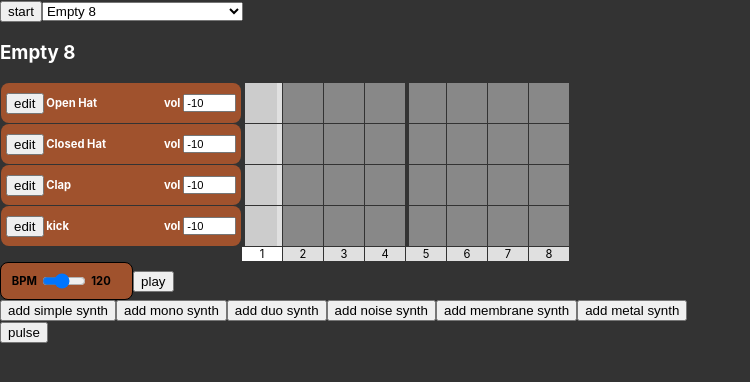
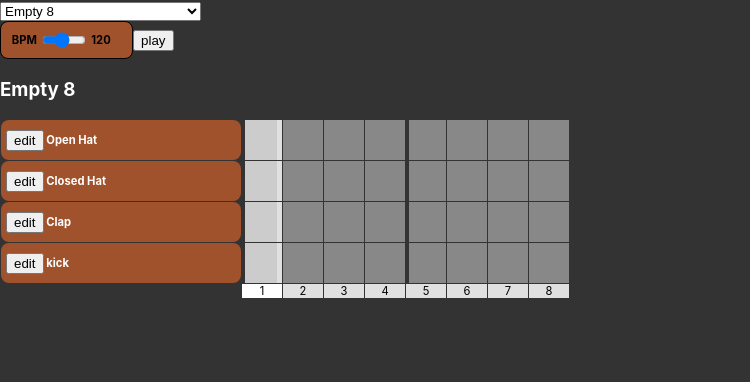
Before and after one commit to joshmarinacci/xp, a React (Create React App) app in the folder synth2/: page / in a window 1280 px wide. Shown: the top 382 px of the page, without its empty margins (0-750 px from the left). Built offline with nearby package versions, Linux system fonts and the light colour scheme.

Commit message:
tons of fixes

```diff
--- a/synth2/src/App.css
+++ b/synth2/src/App.css
@@ -50,6 +50,7 @@ h3 {
     border-radius: 0.5rem;
     margin:0.5em;
     align-items: center;
+    width: 20em;
 }
 
 .prop-grid label {
--- a/synth2/src/App.js
+++ b/synth2/src/App.js
@@ -12,6 +12,7 @@ import {
 import {useEffect, useState} from 'react'
 import {EnvelopeEditor, FilterEditor, NoiseEditor, SynthEditor} from './editors.jsx'
 import {HBox, SequencerGrid} from './comps.jsx'
+import {generateUniqueID} from 'web-vitals/dist/modules/lib/generateUniqueID.js'
 
 function MakeSynths() {
 
@@ -250,11 +251,10 @@ function PresetsLoader({onChange}) {
 // noise.start()
 // let triggers = [noise,am]
 
-let noise = new NoiseSynth()
-noise.toDestination()
-let triggers = [noise]
-// let editable_synth = new NoiseSynth()
-function TriggerButton({beatLength}) {
+// let noise = new NoiseSynth()
+// noise.toDestination()
+
+function TriggerButton({beatLength, synth}) {
     useEffect(()=>{
         // let notes = ["C4", "D4", "E4","F4"]
         // let count = 0
@@ -275,68 +275,127 @@ function TriggerButton({beatLength}) {
     })
     return <button onClick={() => {
         let note = "C4"
-        let dur = "4n"
+        let dur = beatLength
         let time = now()
-        triggers.forEach(trg => {
-            console.log(trg.name)
-            if(trg.name === "Synth") trg.triggerAttackRelease(note, dur, time)
-            if(trg.name === "FrequencyEnvelope") trg.triggerAttackRelease(time)
-            if(trg.name === "NoiseSynth") trg.triggerAttackRelease(dur,time)
-            if(trg.name === "AmplitudeEnvelope") trg.triggerAttackRelease(dur,time)
-        })
+        let trg = synth
+        if(trg.name === "Synth") trg.triggerAttackRelease(note, dur, time)
+        if(trg.name === "FrequencyEnvelope") trg.triggerAttackRelease(time)
+        if(trg.name === "NoiseSynth") trg.triggerAttackRelease(dur,time)
+        if(trg.name === "AmplitudeEnvelope") trg.triggerAttackRelease(dur,time)
     }}>pulse</button>
 }
+let MASTER_SYNTHS = MakeSynths()
+// editable_synth.toDestination()
 
-// editable_synth.toDestination()
+class Wrapper {
+    constructor(obj) {
+        this.obj = obj
+        this.id = generateUniqueID()
+    }
+    get_value(name) {
+        let prop = this.obj[name]
+        // console.log("get_value",name,prop, this.obj)
+        if(prop === undefined) return null
+        if(prop && prop.name && prop.name === "Param") return prop.value
+        if(prop && prop.name && prop.name === "Signal") return prop.value
+        return prop
+    }
+    set_value(name,value) {
+        let prop = this.obj[name]
+        // console.log("setting",name,value,prop)
+        if(prop && prop.name && prop.name === "Param") return prop.value = value
+        if(prop && prop.name && prop.name === "Signal") return prop.value = value
+        this.obj[name] = value
+    }
+}
+class SynthWrapper {
+    constructor(synth,name) {
+        this.synth = synth
+        this.name = name
+        this.id = generateUniqueID()
+    }
+    title() {
+        return this.name
+    }
+    get_value(name) {
+        let prop = this.synth[name]
+        console.log("getting",name,prop)
+        if(prop.name && prop.name === "Param") return prop.value
+        return prop
+    }
+    set_value(name,value) {
+        let prop = this.synth[name]
+        console.log("setting",name,value,prop)
+        if(prop.name && prop.name === "Param") return prop.value = value
+        this.synth[name] = value
+    }
+    triggerAttackRelease(note,dur,time) {
+        if(this.synth.name === "NoiseSynth") return this.synth.triggerAttackRelease(dur,time)
+        return this.synth.triggerAttackRelease(note,dur,time)
+    }
+    oscillators(){
+        if(this.synth.oscillator) return [new Wrapper(this.synth.oscillator)]
+        return []
+    }
+    envelopes() {
+        // console.log("envelopes for",this.synth.envelope.sustain)
+        if(this.synth.envelope) return [new Wrapper(this.synth.envelope)]
+        return []
+    }
+    extra_props() {
+        if(this.synth.name === "MembraneSynth") return ['octaves','pitchDecay','volume']
+        return []
+    }
+    filters() {
+        console.log("filters for",this.synth)
+        return []
+    }
+}
 function App() {
     const [global_state, set_global_state] = useState(STATES['clear8'])
-    const [synths, set_synths] = useState([])
+    const [editing_synth, set_editing_synth] = useState(null)
     if(!global_state.data) global_state.data = []
   return (
     <div className="App">
-        <button onClick={()=>Transport.toggle()}>start</button>
         <PresetsLoader onChange={(preset)=>set_global_state(preset)}/>
+        <HBox>
+            <BPMControl/>
+            <PlayPauseButton/>
+        </HBox>
         <h3>{global_state.name}</h3>
         <SequencerGrid
             steps={global_state.steps}
-            synths={MakeSynths()}
+            synths={MASTER_SYNTHS}
             stepSize={global_state.stepSize}
             rowSize={global_state.rowSize}
             initial_data={global_state.data}
             onEdit={synth => {
-                console.log("changing the edit",synth)
-                set_synths([synth.synth])
+                set_editing_synth(new SynthWrapper(synth.synth,synth.name))
             }}
         />
-        <HBox>
-            <BPMControl/>
-            <PlayPauseButton/>
-        </HBox>
-        <div className={"hbox"}>
-            <button onClick={()=>{
-                set_synths(synths.concat([new Synth().toDestination()]))
-            }}>add simple synth</button>
-            <button onClick={()=>{
-                set_synths(synths.concat([new MonoSynth().toDestination()]))
-            }}>add mono synth</button>
-            <button onClick={()=>{
-                set_synths(synths.concat([new DuoSynth().toDestination()]))
-            }}>add duo synth</button>
-            <button onClick={()=>{
-                set_synths(synths.concat([new NoiseSynth().toDestination()]))
-            }}>add noise synth</button>
-            <button onClick={()=>{
-                set_synths(synths.concat([new MembraneSynth().toDestination()]))
-            }}>add membrane synth</button>
-            <button onClick={()=>{
-                set_synths(synths.concat([new MetalSynth().toDestination()]))
-            }}>add metal synth</button>
-        </div>
-        <TriggerButton triggers={triggers} beatLength={"2n"}/>
+        {/*<HBox>*/}
+        {/*    <button onClick={()=>{*/}
+        {/*        set_synths(synths.concat([new Synth().toDestination()]))*/}
+        {/*    }}>add simple synth</button>*/}
+        {/*    <button onClick={()=>{*/}
+        {/*        set_synths(synths.concat([new MonoSynth().toDestination()]))*/}
+        {/*    }}>add mono synth</button>*/}
+        {/*    <button onClick={()=>{*/}
+        {/*        set_synths(synths.concat([new DuoSynth().toDestination()]))*/}
+        {/*    }}>add duo synth</button>*/}
+        {/*    <button onClick={()=>{*/}
+        {/*        set_synths(synths.concat([new NoiseSynth().toDestination()]))*/}
+        {/*    }}>add noise synth</button>*/}
+        {/*    <button onClick={()=>{*/}
+        {/*        set_synths(synths.concat([new MembraneSynth().toDestination()]))*/}
+        {/*    }}>add membrane synth</button>*/}
+        {/*    <button onClick={()=>{*/}
+        {/*        set_synths(synths.concat([new MetalSynth().toDestination()]))*/}
+        {/*    }}>add metal synth</button>*/}
+        {/*</HBox>*/}
+        {/*<TriggerButton triggers={triggers} beatLength={"2n"}/>*/}
         {/*<TriggerButton triggers={triggers} beatLength={"4n"}/>*/}
-        {synths.map((synth,i) => {
-            return <SynthEditor key={"synth_"+i} synth={synth}/>
-        })}
+        {editing_synth?<SynthEditor key={editing_synth.id} synth={editing_synth}/>:<div/>}
     </div>
   );
 }
--- a/synth2/src/comps.jsx
+++ b/synth2/src/comps.jsx
@@ -72,7 +72,7 @@ function SynthControl({synth,onEdit}) {
         <button onClick={()=>onEdit(synth)}>edit</button>
         <label style={{ minWidth:"50px"}} onClick={()=>play_example(synth)}>{synth.title}</label>
         <Spacer/>
-        <VolumeControl volume={synth.synth.volume} label={"vol"}/>
+        {/*<VolumeControl volume={synth.synth.volume} label={"vol"}/>*/}
     </div>
 
 }
@@ -124,6 +124,7 @@ function SynthRow({synth, stepCount, active_step, initial_data, onEdit}) {
 export function SequencerGrid({synths, steps, stepSize, rowSize, initial_data, onEdit}) {
     const [step, set_step] = useState(0)
     useEffect(()=>{
+        console.log("redoing the loiop")
         let ticks = range(steps).map(()=>"C4")
         let count = 0
         let seq = new Sequence((time,note)=>{
--- a/synth2/src/editors.jsx
+++ b/synth2/src/editors.jsx
@@ -10,62 +10,47 @@ let OSC_TYPES = [
 
 function PropGrid({obj, props}) {
     return <div className={"prop-grid"}>
+        <label>other</label> <b></b>
         {props.map(prop => {
-            let v = obj[prop]
-            let name = <b key={`name_${prop}`}>{prop}</b>
-            if(typeof v === 'object') v = v.value
             return <>
-            {name}
-                <i key={`value_${prop}`}>{v}</i>
+                <label key={`name_${prop}`}>{prop}</label>
+                <b></b>
+                <i key={`value_${prop}`}>{obj.get_value(prop)}</i>
             </>
         })}
     </div>
 }
 
 export function OscillatorEditor({oscillator}) {
-    let [type, set_type] = useState(oscillator?oscillator.type:"")
-    if(!oscillator) return <div></div>
+    let [type, set_type] = useState(oscillator.get_value('type'))//oscillator?oscillator.type:"")
     return <div className={"prop-grid"}>
-        <label>name</label> <b>{oscillator.name}</b>
-        <label>type</label>
-        <select value={type} onChange={(e)=>{
-            oscillator.set({type:e.target.value})
+        <label>name</label> <b>{oscillator.get_value('name')}</b>
+        <label>type</label><select value={type} onChange={(e)=>{
+            oscillator.set_value('type',e.target.value)
             set_type(e.target.value)
         }}>{OSC_TYPES.map(t => <option key={t} value={t}>{t}</option>)}
         </select>
         {/*<div className={"prop-grid"}>*/}
-        {/*    <b>harmonicity</b><i>{oscillator.harmonicity.value}</i>*/}
+            {/*<b>harmonicity</b><i>{oscillator.get_value('harmonicity')}</i>*/}
         {/*</div>*/}
         {/*<PropGrid obj={oscillator} props={["modulationType","partialCount","phase","type"]}/>*/}
-        <TSlider name={"detune"} min={-100} max={100} obj={oscillator} prop={"detune"}/>
+        <PropSlider name={"detune"} min={-100} max={100} obj={oscillator} prop={"detune"}/>
     </div>
 }
 
-function TSlider({prop, obj, min, max, name}) {
-    const [value, set_value] = useState(()=>{
-        if(obj[prop].name && obj[prop].name === "Signal") {
-            // console.log("is a signal")
-            return obj[prop].value
-        } else {
-            return obj[prop]
-        }
-    })
+function PropSlider({prop, obj, min, max, name}) {
+    const [value, set_value] = useState(()=> obj.get_value(prop))
     return <>
         <label>{name?name:prop}</label>
         <input className={"tslider"}
-        type={"range"} min={min*100} max={max*100} value={value*100}
+            type={"range"} min={min*100} max={max*100} value={value*100}
                onChange={(e)=>{
                    let v = (parseFloat(e.target.value))/100
-                   if(obj[prop].name && obj[prop].name=== 'Signal') {
-                       // console.log("setting", v, "on", obj, prop)
-                       obj[prop].value = v
-                   } else {
-                       obj[prop] = v
-                   }
+                   obj.set_value(name,v)
                    set_value(v)
                }}
         />
-        <b>{value}</b>
+        <b>{value.toFixed(2)}</b>
     </>
 }
 
@@ -90,87 +75,92 @@ export function EnvelopeEditor({envelope}) {
     if(!envelope) return <div></div>
     let extras = []
     if(envelope.baseFrequency) {
-        extras.push(<TSlider min={0} max={1000} obj={envelope} prop={"baseFrequency"}/>)
+        extras.push(<PropSlider min={0} max={1000} obj={envelope} prop={"baseFrequency"}/>)
     }
     if(envelope.octaves) {
-        extras.push(<TSlider min={-4} max={4} obj={envelope} prop={"octaves"}/>)
+        extras.push(<PropSlider min={-4} max={4} obj={envelope} prop={"octaves"}/>)
     }
     return <div className={"prop-grid"}>
-        <label>Envelope:</label> <b>{envelope.name}</b>
-        <TSlider name={"attack"} min={0} max={2} obj={envelope} prop={"attack"}/>
+        <label>name</label> <b>{envelope.get_value('name')}</b>
+        <PropSlider name={"attack"} min={0} max={2} obj={envelope} prop={"attack"}/>
         {/*<TSelect obj={envelope} prop={"attackCurve"} values={CURVES}/>*/}
-        <TSlider name={"decay"} min={0} max={2} obj={envelope} prop={"decay"}/>
-        <TSlider name={"sustain"} min={0} max={1} obj={envelope} prop={"sustain"}/>
-        <TSlider name={"release"} min={0} max={5} obj={envelope} prop={"release"}/>
+        <PropSlider name={"decay"} min={0} max={2} obj={envelope} prop={"decay"}/>
+        <PropSlider name={"sustain"} min={0} max={1} obj={envelope} prop={"sustain"}/>
+        <PropSlider name={"release"} min={0} max={5} obj={envelope} prop={"release"}/>
         {extras}
     </div>
 }
 let FILTER_TYPES = ["lowpass","highpass","bandpass","lowshelf","highshelf","notch","allpass","peaking"]
 export function FilterEditor({filter}) {
+    console.log("filter is",filter)
     if(!filter) return <div></div>
     return <div className={"prop-grid"}>
         <label>Filter</label> <b>{filter.name}</b>
         <TSelect obj={filter} prop={"type"} values={FILTER_TYPES}/>
-        <TSlider name={"frequency"} min={0} max={20000} obj={filter} prop={"frequency"}/>
-        <TSlider name={"Q"} min={0} max={100} obj={filter} prop={"Q"}/>
-        <TSlider name={"detune"} min={0} max={100} obj={filter} prop={"detune"}/>
-        <TSlider name={"gain"} min={0} max={100} obj={filter} prop={"gain"}/>
+        <PropSlider name={"frequency"} min={0} max={20000} obj={filter} prop={"frequency"}/>
+        <PropSlider name={"Q"} min={0} max={100} obj={filter} prop={"Q"}/>
+        <PropSlider name={"detune"} min={0} max={100} obj={filter} prop={"detune"}/>
+        <PropSlider name={"gain"} min={0} max={100} obj={filter} prop={"gain"}/>
     </div>
 }
 
 export function SynthEditor({synth}) {
-    let [looper, set_loop] = useState(null)
-    useEffect(() => {
-        console.log('initial setup')
-        let notes = ["C4", "D4", "E4","F4"]
-        let count = 0
-        let loop = new Loop(time => {
-            let note = notes[count % notes.length]
-            // triggers.forEach(trg => {
-            //     console.log(trg.name)
-            //     if(trg.name === "Synth") trg.triggerAttackRelease(note, "8n", time)
-            //     if(trg.name === "FrequencyEnvelope") trg.triggerAttackRelease(time)
-            // if(synth.name === "NoiseSynth") synth.triggerAttackRelease("8n",time)
-            // })
-            synth.triggerAttackRelease(note, "8n", time)
-            count = count + 1
-        }, "2n")
-        set_loop(loop)
-    }, [synth])
+    console.log("synth is",synth)
+    // let [looper, set_loop] = useState(null)
+    // useEffect(() => {
+    //     console.log('initial setup')
+    //     let notes = ["C4", "D4", "E4","F4"]
+    //     let count = 0
+    //     let loop = new Loop(time => {
+    //         let note = notes[count % notes.length]
+    //         // triggers.forEach(trg => {
+    //         //     console.log(trg.name)
+    //         //     if(trg.name === "Synth") trg.triggerAttackRelease(note, "8n", time)
+    //         //     if(trg.name === "FrequencyEnvelope") trg.triggerAttackRelease(time)
+    //         // if(synth.name === "NoiseSynth") synth.triggerAttackRelease("8n",time)
+    //         // })
+    //         synth.triggerAttackRelease(note, "8n", time)
+    //         count = count + 1
+    //     }, "2n")
+    //     set_loop(loop)
+    // }, [synth])
     const pulse = () => {
         let note = "C1"
         let dur = "16n"
         let time = now()
-        if(synth.name === "NoiseSynth") return synth.triggerAttackRelease(dur,time)
-        return synth.triggerAttackRelease(note,dur,time)
+        synth.triggerAttackRelease(note,dur,time)
     }
     const cycle = () => {
-        console.log("looper is",looper)
-        looper.start(now())
+        // console.log("looper is",looper)
+        // looper.start(now())
     }
 
-    if(synth.name === "DuoSynth") {
-        return <div className={'vbox duo-panel'}>
-            <HBox>
-                <button onClick={pulse}>pulse</button>
-                <button onClick={cycle}>cycle</button>
-            </HBox>
-            <SynthEditor key={"voice0"} synth={synth.voice0}/>
-            <SynthEditor key={"voice1"} synth={synth.voice1}/>
-        </div>
-    }
-    return <div className={"vbox control"}>
-        <h4>{synth.name}</h4>
-        <HBox>
+    // if(synth.name === "DuoSynth") {
+    //     return <div className={'vbox duo-panel'}>
+    //         <HBox>
+    //             <button onClick={pulse}>pulse</button>
+    //             <button onClick={cycle}>cycle</button>
+    //         </HBox>
+    //         <SynthEditor key={"voice0"} synth={synth.voice0}/>
+    //         <SynthEditor key={"voice1"} synth={synth.voice1}/>
+    //     </div>
+    // }
+    let noise = <div/>
+    if(synth.synth.noise) noise = <NoiseEditor noise={synth.synth.noise}/>
+    // let osc = <div/>
+    return <div className={"hbox control"}>
+        <VBox>
+            <h4>{synth.title()}</h4>
+            <h4>{synth.get_value('name')}</h4>
             <button onClick={pulse}>pulse</button>
-            <button onClick={cycle}>cycle</button>
-        </HBox>
-        <NoiseEditor noise={synth.noise}/>
-        <OscillatorEditor oscillator={synth.oscillator}/>
-        <EnvelopeEditor envelope={synth.envelope}/>
-        <FilterEditor filter={synth.filter}/>
-        <EnvelopeEditor envelope={synth.filterEnvelope}/>
-        <TSlider name="volume" obj={synth.volume} prop={'value'} min={-20} max={20}/>
+        </VBox>
+        {noise}
+        {synth.oscillators().map(osc => <OscillatorEditor key={osc.id} oscillator={osc}/>)}
+        {synth.envelopes().map(env =>   <EnvelopeEditor key={env.id} envelope={env}/>)}
+        {synth.filters().map(filter =>  <FilterEditor key={filter.id} filter={filter}/>)}
+        {/*<EnvelopeEditor envelope={synth.filterEnvelope}/>*/}
+        <PropGrid obj={synth} props={synth.extra_props()}/>
+        <PropSlider name="volume" obj={synth} prop={'volume'} min={-20} max={20}/>
     </div>
 }
 
--- a/synth2/src/index.js
+++ b/synth2/src/index.js
@@ -3,10 +3,12 @@ import ReactDOM from 'react-dom';
 import './index.css';
 import App from './App';
 import reportWebVitals from './reportWebVitals';
+import {App2} from './app2.jsx'
 
 ReactDOM.render(
   <React.StrictMode>
     <App />
+      {/*<App2/>*/}
   </React.StrictMode>,
   document.getElementById('root')
 );
```
Also changed, not shown: synth2/src/app2.jsx (added, +10 -0 lines).
